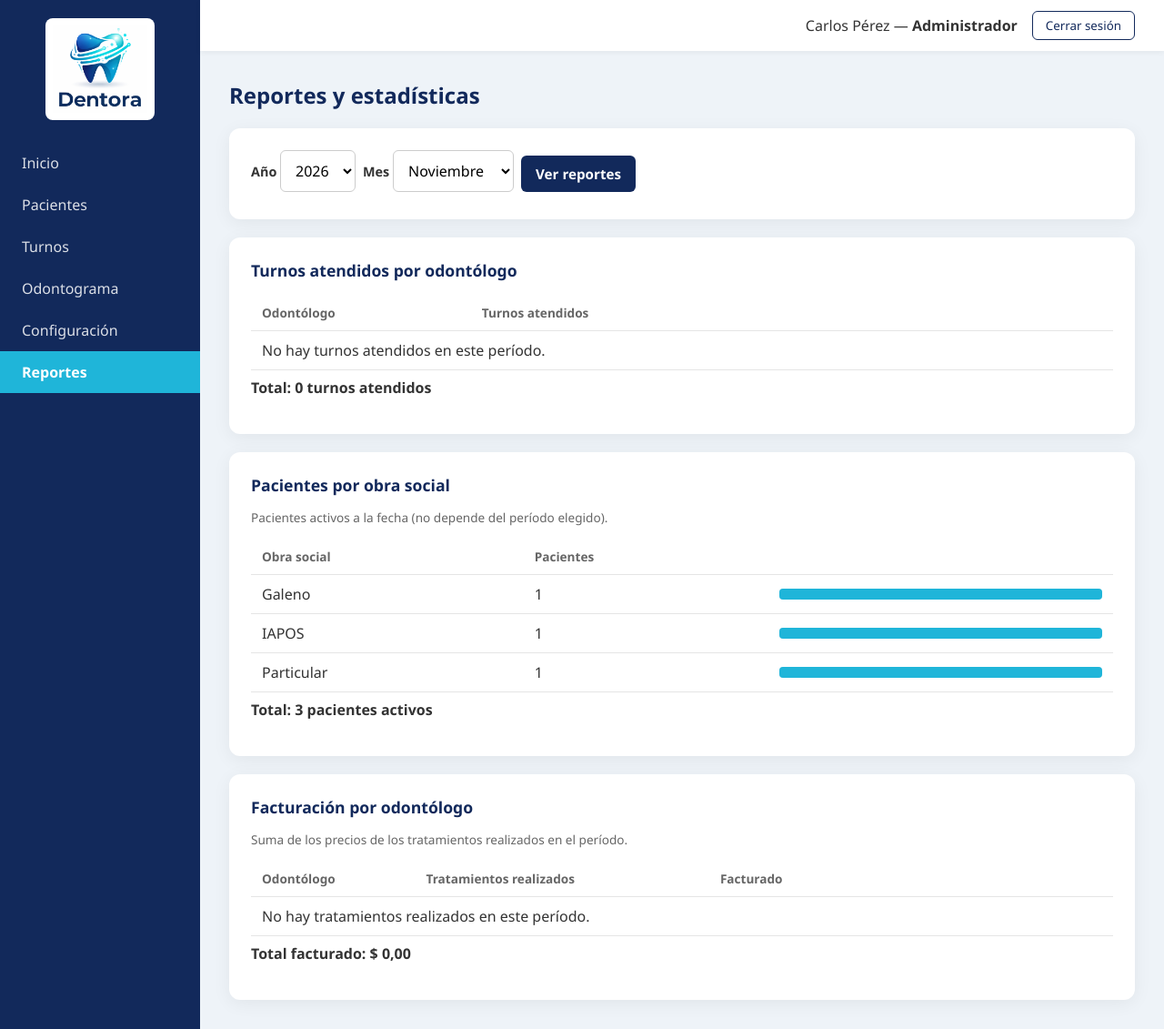
After one commit to francerliani/dentora-sistema, a Spring Boot app: page /reportes in a window 1280 px wide. The commit adds this page. Shown: the whole page at 91% size. Run offline with Spring Boot 4, Linux system fonts and the light colour scheme; a user stored in the database is signed in; data comes from the database, SQL or seed files in the repository; tables that the repository leaves empty hold one stand-in row (values such as "Sample post"); some of the project's set-up classes (security, data sources, template engines, error pages and the like) are left out, and stand-ins take their place.

Commit message:
Reportes y estadísticas.

```diff
--- a/src/main/java/com/dentora/dentora/config/SecurityConfig.java
+++ b/src/main/java/com/dentora/dentora/config/SecurityConfig.java
@@ -35,6 +35,8 @@ public class SecurityConfig {
 
                         // Configuración: solo Administrador
                         .requestMatchers("/configuracion/**").hasRole("ADMINISTRADOR")
+                        //Reportes, solo Administrador
+                        .requestMatchers("/reportes", "/reportes/**").hasRole("ADMINISTRADOR")
 
                         .anyRequest().authenticated())
                 // 2. El LOGIN
--- /dev/null
+++ b/src/main/java/com/dentora/dentora/controller/ReporteController.java
@@ -0,0 +1,63 @@
+package com.dentora.dentora.controller;
+
+import com.dentora.dentora.model.FilaReporte;
+import com.dentora.dentora.service.ReporteService;
+import org.springframework.stereotype.Controller;
+import org.springframework.ui.Model;
+import org.springframework.web.bind.annotation.GetMapping;
+import org.springframework.web.bind.annotation.RequestParam;
+
+import java.math.BigDecimal;
+import java.time.LocalDate;
+import java.util.List;
+
+@Controller
+public class ReporteController {
+
+    private final ReporteService reporteService;
+
+    public ReporteController(ReporteService reporteService) {
+        this.reporteService = reporteService;
+    }
+
+    // /reportes?anio=2026&mes=11 → noviembre 2026
+    // /reportes?anio=2026&mes=0  → todo el año 2026
+    // /reportes                  → el mes actual
+    @GetMapping("/reportes")
+    public String ver(@RequestParam(required = false) Integer anio,
+                      @RequestParam(required = false) Integer mes,
+                      Model model) {
+
+        LocalDate hoy = LocalDate.now();
+        if (anio == null) anio = hoy.getYear();
+        if (mes == null) mes = hoy.getMonthValue();
+
+        // Rango de fechas del período elegido
+        LocalDate desde, hasta;
+        if (mes == 0) {
+            desde = LocalDate.of(anio, 1, 1);
+            hasta = LocalDate.of(anio, 12, 31);
+        } else {
+            desde = LocalDate.of(anio, mes, 1);
+            hasta = desde.withDayOfMonth(desde.lengthOfMonth());   // último día de ese mes
+        }
+
+        List<FilaReporte> turnos = reporteService.turnosAtendidos(desde, hasta);
+        List<FilaReporte> pacientes = reporteService.pacientesPorObraSocial();
+        List<FilaReporte> facturacion = reporteService.facturacion(desde, hasta);
+
+        model.addAttribute("anio", anio);
+        model.addAttribute("mes", mes);
+        model.addAttribute("anios", List.of(hoy.getYear() - 2, hoy.getYear() - 1, hoy.getYear()));
+        model.addAttribute("turnos", turnos);
+        model.addAttribute("pacientes", pacientes);
+        model.addAttribute("facturacion", facturacion);
+
+        // Totales de cada reporte
+        model.addAttribute("totalTurnos", turnos.stream().mapToLong(FilaReporte::getCantidad).sum());
+        model.addAttribute("totalPacientes", pacientes.stream().mapToLong(FilaReporte::getCantidad).sum());
+        model.addAttribute("totalFacturado", facturacion.stream()
+                .map(FilaReporte::getMonto).reduce(BigDecimal.ZERO, BigDecimal::add));
+        return "reportes";
+    }
+}
--- a/src/main/java/com/dentora/dentora/repository/DetalleTratamientoRepository.java
+++ b/src/main/java/com/dentora/dentora/repository/DetalleTratamientoRepository.java
@@ -5,7 +5,10 @@ import com.dentora.dentora.model.Paciente;
 import com.dentora.dentora.model.TipoTratamiento;
 
 import org.springframework.data.jpa.repository.JpaRepository;
+
+import java.time.LocalDate;
 import java.util.List;
+import java.time.LocalDate;
 
 public interface DetalleTratamientoRepository extends JpaRepository<DetalleTratamiento, Integer> {
     // Todos los tratamientos del paciente, del más VIEJO al más NUEVO.
@@ -15,4 +18,7 @@ public interface DetalleTratamientoRepository extends JpaRepository<DetalleTrata
 
         // Cuántos tratamientos usan ese tipo (C2a)
     long countByTipoTratamiento(TipoTratamiento tipoTratamiento);
+
+        // Tratamientos con un estado cuya consulta cae en un rango de fechas (reporte de facturación)
+    List<DetalleTratamiento> findByEstado_NombreAndConsulta_FechaBetween(String estado, LocalDate desde, LocalDate hasta);
 }
--- a/src/main/java/com/dentora/dentora/repository/TurnoRepository.java
+++ b/src/main/java/com/dentora/dentora/repository/TurnoRepository.java
@@ -28,4 +28,7 @@ public interface TurnoRepository extends JpaRepository<Turno, Integer> {
             // Turnos de un odontólogo con un estado, desde una fecha en adelante
     // (para avisar cuántos turnos quedan en una franja que se quita, D2a)
     List<Turno> findByOdontologoAndEstado_NombreAndFechaGreaterThanEqual(Usuario odontologo, String estado, LocalDate fecha);
+
+        // Turnos con un estado dentro de un rango de fechas (reporte de turnos atendidos)
+    List<Turno> findByEstado_NombreAndFechaBetween(String estado, LocalDate desde, LocalDate hasta);
 }
--- a/src/main/resources/templates/configuracion.html
+++ b/src/main/resources/templates/configuracion.html
@@ -17,6 +17,7 @@
                 <a href="/turnos">Turnos</a>
                 <a href="/odontograma">Odontograma</a>
                 <a href="/configuracion" class="activo">Configuración</a>
+                <a href="/reportes">Reportes</a>
             </nav>
         </aside>
 
--- a/src/main/resources/templates/inicio.html
+++ b/src/main/resources/templates/inicio.html
@@ -32,6 +32,8 @@
 
                 <!-- Solo Administrador -->
                 <a href="/configuracion" th:if="${rol == 'ADMINISTRADOR'}">Configuración</a>
+
+                <a href="/reportes" th:if="${rol == 'ADMINISTRADOR'}">Reportes</a>
             </nav>
         </aside>
 
--- a/src/main/resources/templates/odontograma.html
+++ b/src/main/resources/templates/odontograma.html
@@ -17,6 +17,7 @@
                 <a href="/turnos">Turnos</a>
                 <a href="/odontograma" class="activo">Odontograma</a>
                 <a href="/configuracion">Configuración</a>
+                <a href="/reportes">Reportes</a>
             </nav>
         </aside>
 
--- a/src/main/resources/templates/paciente-form.html
+++ b/src/main/resources/templates/paciente-form.html
@@ -19,6 +19,7 @@
                 <a href="/turnos">Turnos</a>
                 <a href="/odontograma">Odontograma</a>
                 <a href="/configuracion">Configuración</a>
+                <a href="/reportes">Reportes</a>
             </nav>
         </aside>
 
--- a/src/main/resources/templates/pacientes.html
+++ b/src/main/resources/templates/pacientes.html
@@ -27,6 +27,8 @@
 
           <!-- Visible para: solo Administrador -->
           <a href="/configuracion">Configuración</a>
+
+          <a href="/reportes">Reportes</a>
         </nav>
       </aside>
 
--- /dev/null
+++ b/src/main/resources/templates/reportes.html
@@ -0,0 +1,148 @@
+<!DOCTYPE html>
+<html lang="es" xmlns:th="http://www.thymeleaf.org">
+<head>
+    <meta charset="UTF-8">
+    <meta name="viewport" content="width=device-width, initial-scale=1.0">
+    <title>Dentora - Reportes</title>
+    <link rel="stylesheet" href="/css/estilos.css">
+    <style>
+        /* Barrita del gráfico: el fondo gris es el 100%, la celeste es el valor */
+        .barra-fondo { background: #E3EAF5; border-radius: 4px; height: 12px; width: 100%; }
+        .barra-valor { background: #1FB5D9; border-radius: 4px; height: 12px; }
+        .total { font-weight: 700; margin-top: 8px; }
+    </style>
+</head>
+
+<body>
+    <div class="layout">
+        <aside class="menu-lateral">
+            <img src="/img/logo.png" alt="Logo de Dentora" class="logo-menu">
+            <nav>
+                <a href="/inicio">Inicio</a>
+                <a href="/pacientes">Pacientes</a>
+                <a href="/turnos">Turnos</a>
+                <a href="/odontograma">Odontograma</a>
+                <a href="/configuracion">Configuración</a>
+                <a href="/reportes" class="activo">Reportes</a>
+            </nav>
+        </aside>
+
+        <div class="contenido">
+            <header class="barra-superior">
+                <span>Carlos Pérez — <strong>Administrador</strong></span>
+                <form th:action="@{/logout}" method="post">
+                    <button type="submit" class="boton-secundario">Cerrar sesión</button>
+                </form>
+            </header>
+
+            <main class="area-principal">
+                <h1>Reportes y estadísticas</h1>
+
+                <!-- ===== FILTRO DEL PERÍODO ===== -->
+                <section class="tarjeta">
+                    <form class="filtros" action="/reportes" method="get">
+                        <label>Año
+                            <select name="anio">
+                                <option th:each="a : ${anios}" th:value="${a}" th:text="${a}"
+                                        th:selected="${a == anio}">2026</option>
+                            </select>
+                        </label>
+                        <label>Mes
+                            <select name="mes">
+                                <option value="0"  th:selected="${mes == 0}">Todo el año</option>
+                                <option value="1"  th:selected="${mes == 1}">Enero</option>
+                                <option value="2"  th:selected="${mes == 2}">Febrero</option>
+                                <option value="3"  th:selected="${mes == 3}">Marzo</option>
+                                <option value="4"  th:selected="${mes == 4}">Abril</option>
+                                <option value="5"  th:selected="${mes == 5}">Mayo</option>
+                                <option value="6"  th:selected="${mes == 6}">Junio</option>
+                                <option value="7"  th:selected="${mes == 7}">Julio</option>
+                                <option value="8"  th:selected="${mes == 8}">Agosto</option>
+                                <option value="9"  th:selected="${mes == 9}">Septiembre</option>
+                                <option value="10" th:selected="${mes == 10}">Octubre</option>
+                                <option value="11" th:selected="${mes == 11}">Noviembre</option>
+                                <option value="12" th:selected="${mes == 12}">Diciembre</option>
+                            </select>
+                        </label>
+                        <button type="submit" class="boton-principal">Ver reportes</button>
+                    </form>
+                </section>
+
+                <!-- ===== 1) TURNOS ATENDIDOS POR ODONTÓLOGO ===== -->
+                <section class="tarjeta">
+                    <h2>Turnos atendidos por odontólogo</h2>
+                    <table>
+                        <thead>
+                            <tr><th>Odontólogo</th><th>Turnos atendidos</th><th style="width:40%"></th></tr>
+                        </thead>
+                        <tbody>
+                            <tr th:each="f : ${turnos}">
+                                <td th:text="${f.etiqueta}">Juan Gaite</td>
+                                <td th:text="${f.cantidad}">5</td>
+                                <!-- La barrita: su ancho es el porcentaje respecto del mayor -->
+                                <td><div class="barra-fondo"><div class="barra-valor"
+                                         th:style="|width:${f.porcentaje}%|"></div></div></td>
+                            </tr>
+                            <tr th:if="${#lists.isEmpty(turnos)}">
+                                <td colspan="3">No hay turnos atendidos en este período.</td>
+                            </tr>
+                        </tbody>
+                    </table>
+                    <p class="total" th:text="|Total: ${totalTurnos} turnos atendidos|">Total: 5</p>
+                </section>
+
+                                <!-- ===== 2) PACIENTES POR OBRA SOCIAL ===== -->
+                <section class="tarjeta">
+                    <h2>Pacientes por obra social</h2>
+                    <p class="nota">Pacientes activos a la fecha (no depende del período elegido).</p>
+                    <table>
+                        <thead>
+                            <tr><th>Obra social</th><th>Pacientes</th><th style="width:40%"></th></tr>
+                        </thead>
+                        <tbody>
+                            <tr th:each="f : ${pacientes}">
+                                <td th:text="${f.etiqueta}">OSDE</td>
+                                <td th:text="${f.cantidad}">12</td>
+                                <td><div class="barra-fondo"><div class="barra-valor"
+                                         th:style="|width:${f.porcentaje}%|"></div></div></td>
+                            </tr>
+                        </tbody>
+                    </table>
+                    <p class="total" th:text="|Total: ${totalPacientes} pacientes activos|">Total: 20</p>
+                </section>
+
+                <!-- ===== 3) FACTURACIÓN POR ODONTÓLOGO ===== -->
+                <section class="tarjeta">
+                    <h2>Facturación por odontólogo</h2>
+                    <p class="nota">Suma de los precios de los tratamientos realizados en el período.</p>
+
+                    <!-- El primero de la lista es el que más facturó (vienen ordenados de mayor a menor) -->
+                    <p th:if="${!#lists.isEmpty(facturacion)}"
+                       th:text="|Mayor facturación: ${facturacion[0].etiqueta}|">Mayor facturación: Juan Gaite</p>
+
+                    <table>
+                        <thead>
+                            <tr><th>Odontólogo</th><th>Tratamientos realizados</th><th>Facturado</th><th style="width:30%"></th></tr>
+                        </thead>
+                        <tbody>
+                            <tr th:each="f : ${facturacion}">
+                                <td th:text="${f.etiqueta}">Juan Gaite</td>
+                                <td th:text="${f.cantidad}">3</td>
+                                <!-- formatDecimal: miles con punto y decimales con coma → $ 1.000.000,00 -->
+                                <td th:text="${'$ ' + #numbers.formatDecimal(f.monto, 1, 'POINT', 2, 'COMMA')}">$ 1.000.000,00</td>
+                                <td><div class="barra-fondo"><div class="barra-valor"
+                                         th:style="|width:${f.porcentaje}%|"></div></div></td>
+                            </tr>
+                            <tr th:if="${#lists.isEmpty(facturacion)}">
+                                <td colspan="4">No hay tratamientos realizados en este período.</td>
+                            </tr>
+                        </tbody>
+                    </table>
+                    <p class="total"
+                       th:text="${'Total facturado: $ ' + #numbers.formatDecimal(totalFacturado, 1, 'POINT', 2, 'COMMA')}">Total</p>
+                </section>
+            </main>
+        </div>
+    </div>
+</body>
+</html>
--- a/src/main/resources/templates/turno-form.html
+++ b/src/main/resources/templates/turno-form.html
@@ -17,6 +17,7 @@
           <a href="/turnos" class="activo">Turnos</a>
           <a href="/odontograma">Odontograma</a>
           <a href="/configuracion">Configuración</a>
+          <a href="/reportes">Reportes</a>
         </nav>
       </aside>
 
--- a/src/main/resources/templates/turnos.html
+++ b/src/main/resources/templates/turnos.html
@@ -17,7 +17,8 @@
           <a href="/pacientes">Pacientes</a>
           <a href="/turnos" class="activo">Turnos</a>
           <a href="/odontograma">Odontograma</a>
-          <a href="#">Configuración</a>
+          <a href="/configuracion">Configuración</a>
+          <a href="/reportes">Reportes</a>
         </nav>
       </aside>
 
--- a/src/main/resources/templates/usuario-form.html
+++ b/src/main/resources/templates/usuario-form.html
@@ -17,6 +17,7 @@
                 <a href="/turnos">Turnos</a>
                 <a href="/odontograma">Odontograma</a>
                 <a href="/configuracion" class="activo">Configuración</a>
+                <a href="/reportes">Reportes</a>
             </nav>
         </aside>
 
```
Also changed, not shown: src/main/java/com/dentora/dentora/model/FilaReporte.java (added, +29 -0 lines), src/main/java/com/dentora/dentora/service/ReporteService.java (added, +94 -0 lines).
